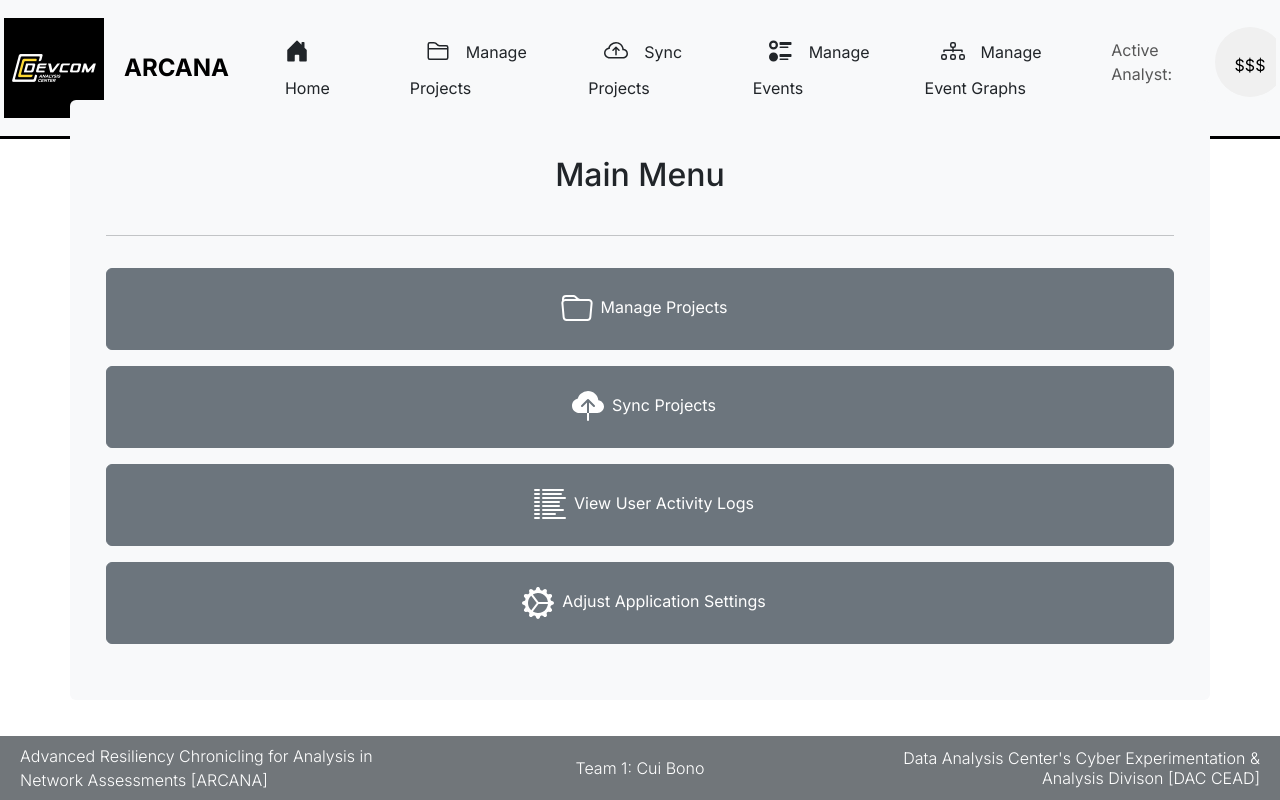
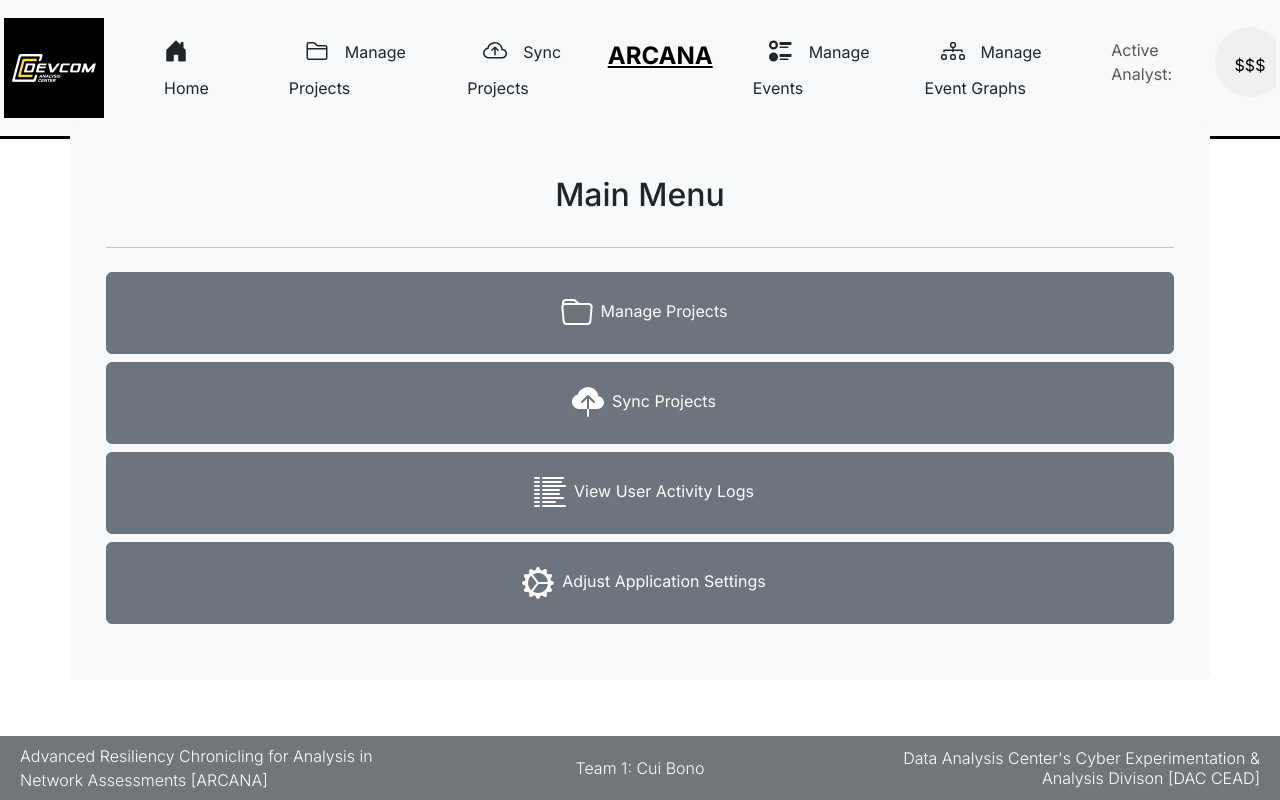
Before and after one commit to jordag18/capstone-project-ARCANA, a Next.js app in the folder frontend/arcana/: page / in a window 1280 px wide. Built offline with nearby package versions, Linux system fonts and the light colour scheme.

Commit message:
Moving logo, adding padding, front end changes

```diff
--- a/frontend/arcana/app/components/navItems.tsx
+++ b/frontend/arcana/app/components/navItems.tsx
@@ -5,6 +5,7 @@
 import React from "react";
 import Nav from "react-bootstrap/Nav";
 import Navbar from "react-bootstrap/Navbar";
+import ArcanaTextLogo from "../ui/arcanaTextLogo";
 
 import { PcDisplayHorizontal } from "react-bootstrap-icons";
 import { Diagram3 } from "react-bootstrap-icons";
@@ -44,6 +45,8 @@ export function NavBarItems() {
             linkName="Sync Projects"
             link="/dashboard/syncMenu"
           />
+          <ArcanaTextLogo />
+
           <IconLink
             icon={<UiRadios />}
             linkName="Manage Events"
--- a/frontend/arcana/app/components/navbar.tsx
+++ b/frontend/arcana/app/components/navbar.tsx
@@ -4,9 +4,7 @@
  */
 import Navbar from "react-bootstrap/Navbar";
 import React from "react";
-
 import DacLogo from "../ui/dacLogo";
-import ArcanaTextLogo from "../ui/arcanaTextLogo";
 import NavBarItems from "./navItems";
 import ActiveAnalyst from "../ui/activeAnalyst";
 
@@ -16,9 +14,8 @@ import "./styles/navbar.css"
 export function NavBar() {
   return (
     <>
-      <Navbar collapseOnSelect className="bg-body-tertiary align-middle custom-navbar" style={{ marginBottom: "20px" }}>
+      <Navbar collapseOnSelect className="bg-body-tertiary align-middle custom-navbar">
         <DacLogo />
-        <ArcanaTextLogo />
         <NavBarItems />
         <ActiveAnalyst />
       </Navbar>
--- a/frontend/arcana/app/components/startup-prompt.tsx
+++ b/frontend/arcana/app/components/startup-prompt.tsx
@@ -13,8 +13,8 @@ import { CloudUploadFill, Folder, ListColumnsReverse, GearWideConnected } from "
 export function StartUpPrompt() {
   return (
     <div className="flex flex-col items-center justify-center w-full flex-1 px-20 text-center">
-      <Container className="d-flex justify-content-center align-items-center position-absolute top-50 start-50 translate-middle rounded bg-light" style={{ height: "75%", width: "100%" }}>
-        <Stack gap={3} className="p-4 mx-8 d-flex align-self-center justify-content-sm-center">
+      <Container className="d-flex justify-content-center align-items-center position-absolute top-50 start-50 translate-middle rounded bg-light" style={{ height: "70%", width: "100%" }}>
+        <Stack gap={2} className="p-4 mx-8 d-flex align-self-center justify-content-sm-center">
           <h2> Main Menu </h2>
           <hr></hr>
             <Button className="p-3" variant="secondary">
--- a/frontend/arcana/app/components/styles/navbar.css
+++ b/frontend/arcana/app/components/styles/navbar.css
@@ -1,3 +1,4 @@
 .custom-navbar {
   border-bottom: 3px solid black; /* Add a black line at the bottom */
+  margin-bottom: 50px;
 }
--- a/frontend/arcana/app/dashboard/manageProjects/page.tsx
+++ b/frontend/arcana/app/dashboard/manageProjects/page.tsx
@@ -135,8 +135,9 @@ const ManageProjectsPage = () => {
               </div>
             </Modal.Body>
             <Modal.Footer>
-              <Button variant="secondary" onClick={() => handleCloseDialog('createProject')}>Cancel</Button>
               <Button variant="primary" onClick={() => handleCloseDialog('createProject')}>Create Project</Button>
+              <Button variant="primary" onClick={() => handleOpenDialog('ingestLog')}>Ingest Log</Button>
+
             </Modal.Footer>
           </Modal>
 
--- a/frontend/arcana/app/dashboard/projectsMenu/page.tsx
+++ b/frontend/arcana/app/dashboard/projectsMenu/page.tsx
@@ -98,7 +98,6 @@ const ManageProjectsPage = () => {
 
           <div>
             <Container className="d-flex justify-content-between">
-              <Button variant="primary" onClick={() => handleOpenDialog('ingestLog')}>Ingest Log</Button>
               <Button variant="primary" onClick={() => handleOpenDialog('deleteProject')}>Delete Project</Button>
               <Button variant="primary">Open Project</Button>
             </Container>
@@ -157,6 +156,7 @@ const ManageProjectsPage = () => {
             </Modal.Body>
             <Modal.Footer>
               <Button variant="secondary" onClick={() => handleCloseDialog('createProject')}>Cancel</Button>
+              <Button variant="primary" onClick={() => handleOpenDialog('ingestLog')}>Ingest Log</Button>
               <Button variant="primary" onClick={() => handleCloseDialog('createProject')}>Create Project</Button>
             </Modal.Footer>
           </Modal>
--- a/frontend/arcana/app/ui/arcanaTextLogo.tsx
+++ b/frontend/arcana/app/ui/arcanaTextLogo.tsx
@@ -4,8 +4,8 @@ import Link from "next/link";
 
 export function ArcanaTextLogo() {
   return (
-    <div>
-      <Navbar.Brand className="mr-auto p-6" style={{ fontSize: "24px", textDecoration: "none" }}>
+    <div style={{ paddingTop: "30px" }}>
+      <Navbar.Brand className="mr-auto p-6" style={{ fontSize: "24px", textDecoration: "underline" }}>
           <Link id="link" href="/" className="text-decoration-none text-reset">
               <strong>ARCANA</strong>
           </Link>
@@ -13,4 +13,5 @@ export function ArcanaTextLogo() {
     </div>
   );
 }
+
 export default ArcanaTextLogo;
--- a/frontend/arcana/package.json
+++ b/frontend/arcana/package.json
@@ -17,11 +17,11 @@
     "bootstrap": "^5.3.2",
     "eslint": "^8",
     "eslint-config-next": "14.0.4",
-    "next": "^14.0.4",
+    "next": "^14.1.0",
     "postcss": "^8",
     "punycode": "^2.3.1",
     "react": "^18.2.0",
-    "react-bootstrap": "^2.9.1",
+    "react-bootstrap": "^2.10.1",
     "react-bootstrap-icons": "^1.10.3",
     "react-dom": "^18.2.0",
     "react-icons": "^4.12.0",
```
Also changed, not shown: 1 other file (tests, documents, lock files or other folders).
